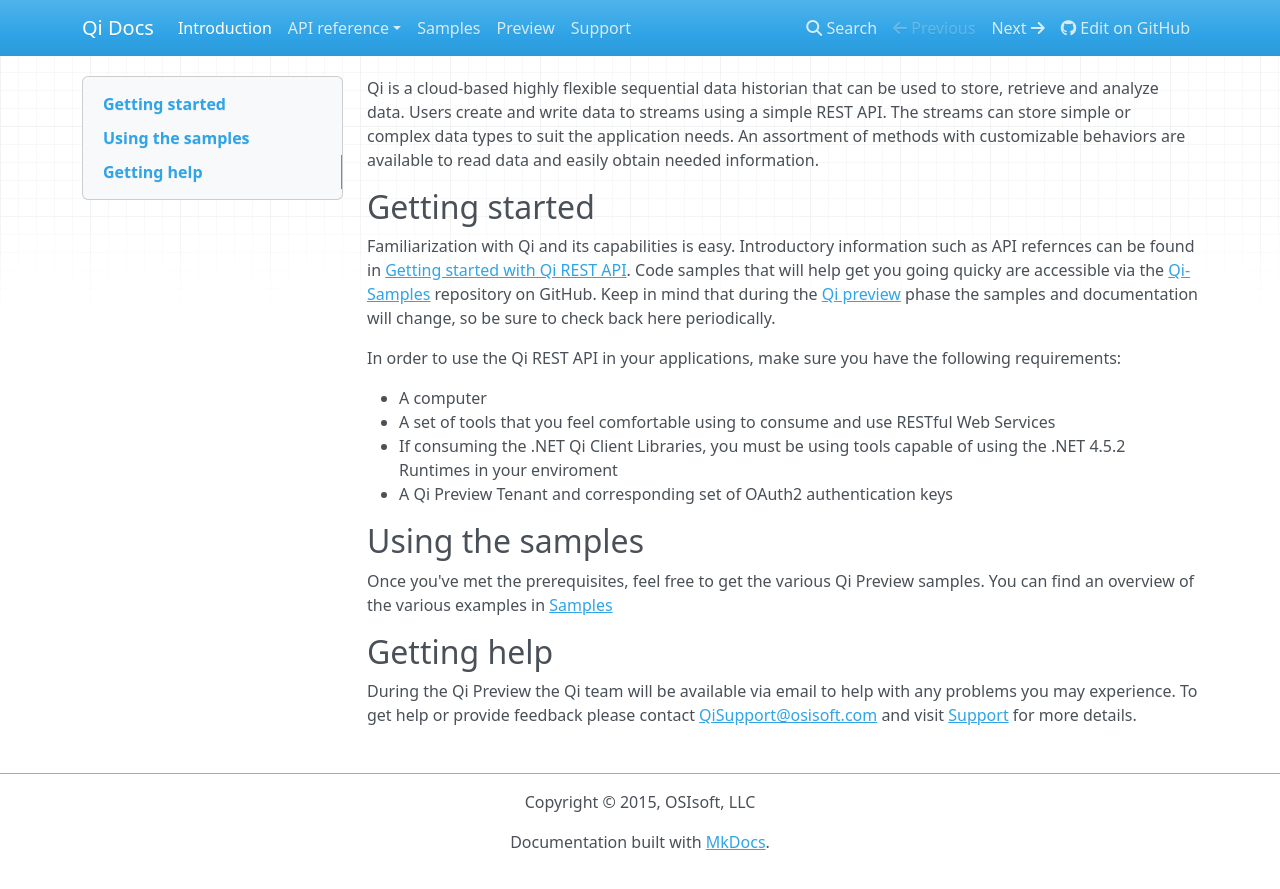
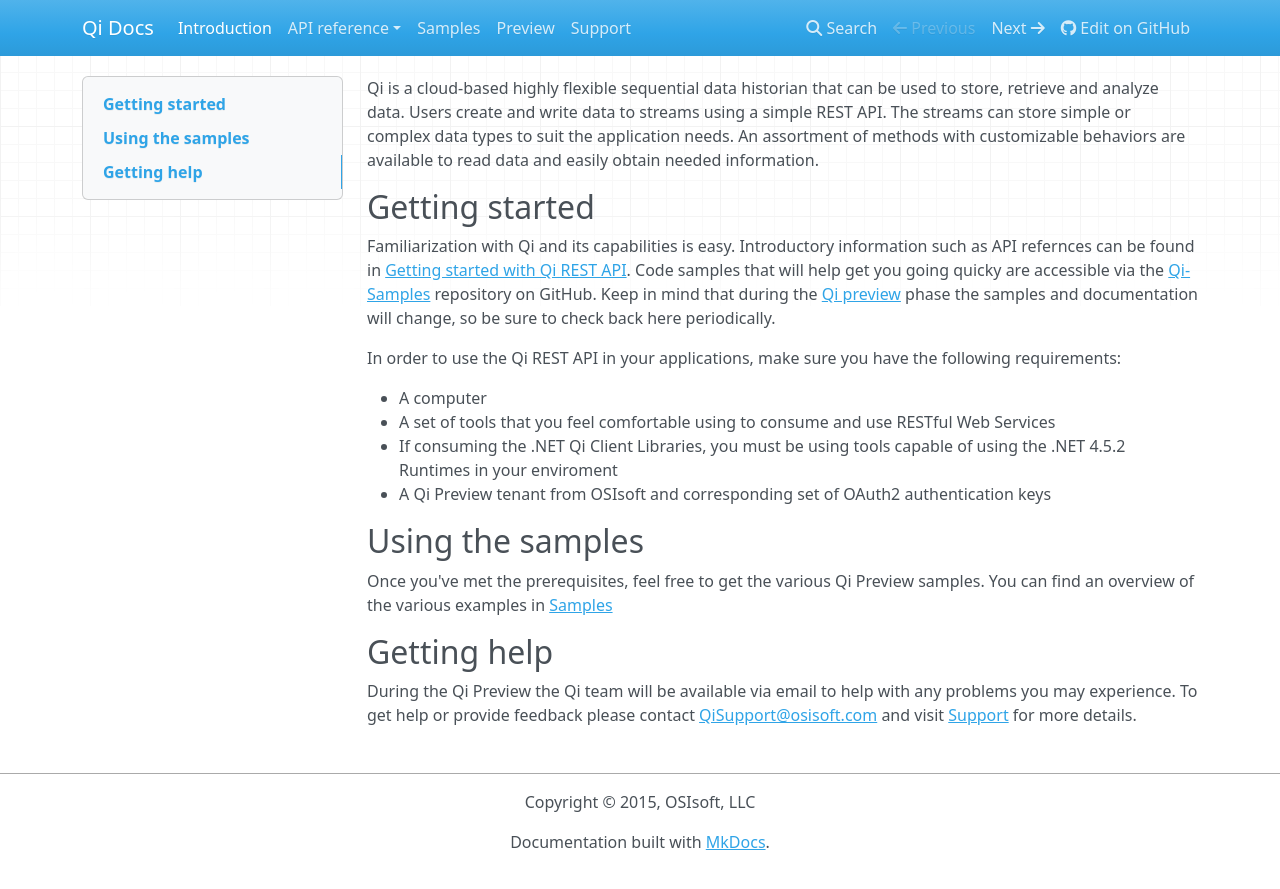
Before and after one commit to ssuryanarayanan/Qi-Docs, an MkDocs documentation site: the page built from docs/index.md, in a window 1280 px wide. Shown: the top 889 px of the page. Built offline with MkDocs 1.6.1, drawn with Linux system fonts in a browser that asks for light colours; nearby versions of some CDN libraries; old or Windows-style settings are respelled for this version of MkDocs.

Commit message:
Update index.md

```diff
--- a/docs/index.md
+++ b/docs/index.md
@@ -9,7 +9,7 @@
 - A computer
 - A set of tools that you feel comfortable using to consume and use RESTful Web Services
 - If consuming the .NET Qi Client Libraries, you must be using tools capable of using the .NET 4.5.2 Runtimes in your enviroment
-- A Qi Preview Tenant and corresponding set of OAuth2 authentication keys
+- A Qi Preview tenant from OSIsoft and corresponding set of OAuth2 authentication keys
 
 ## Using the samples
 Once you've met the prerequisites, feel free to get the various Qi Preview samples.
```
